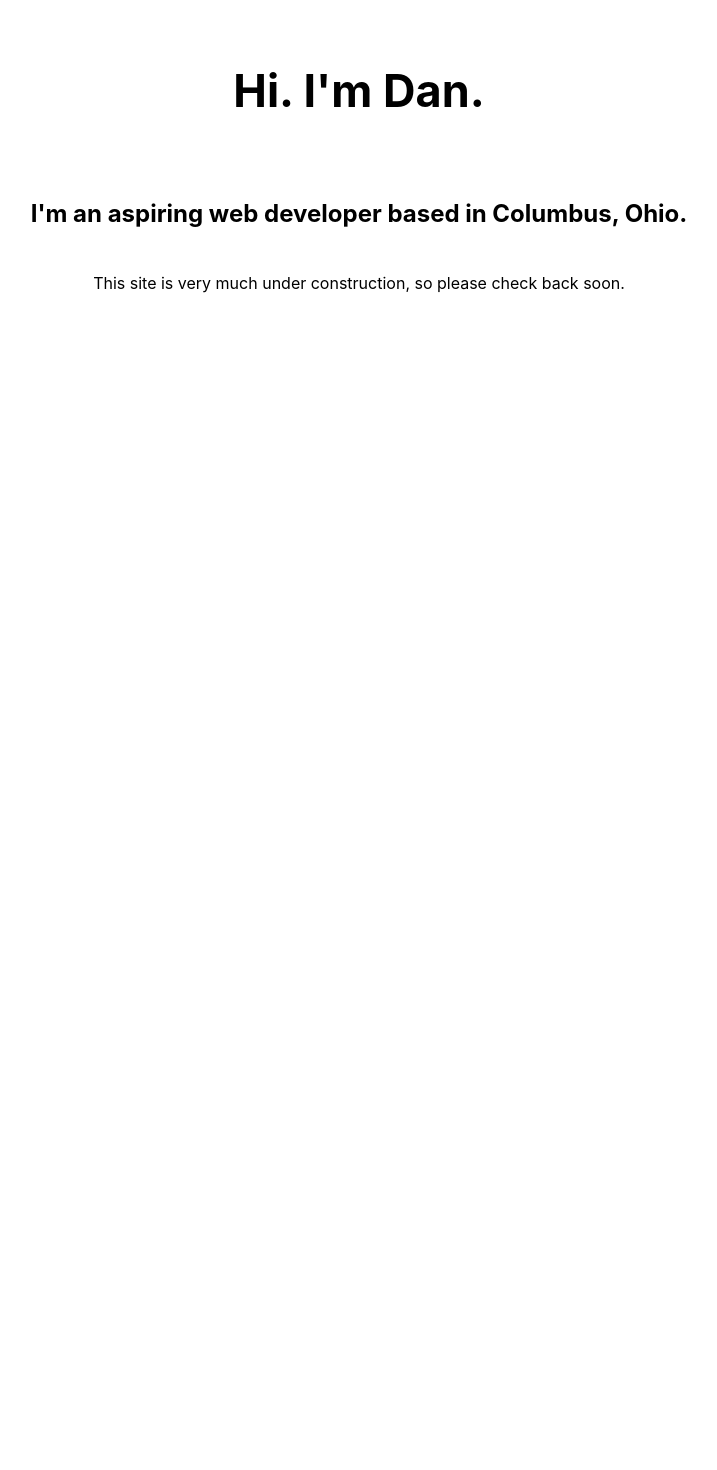
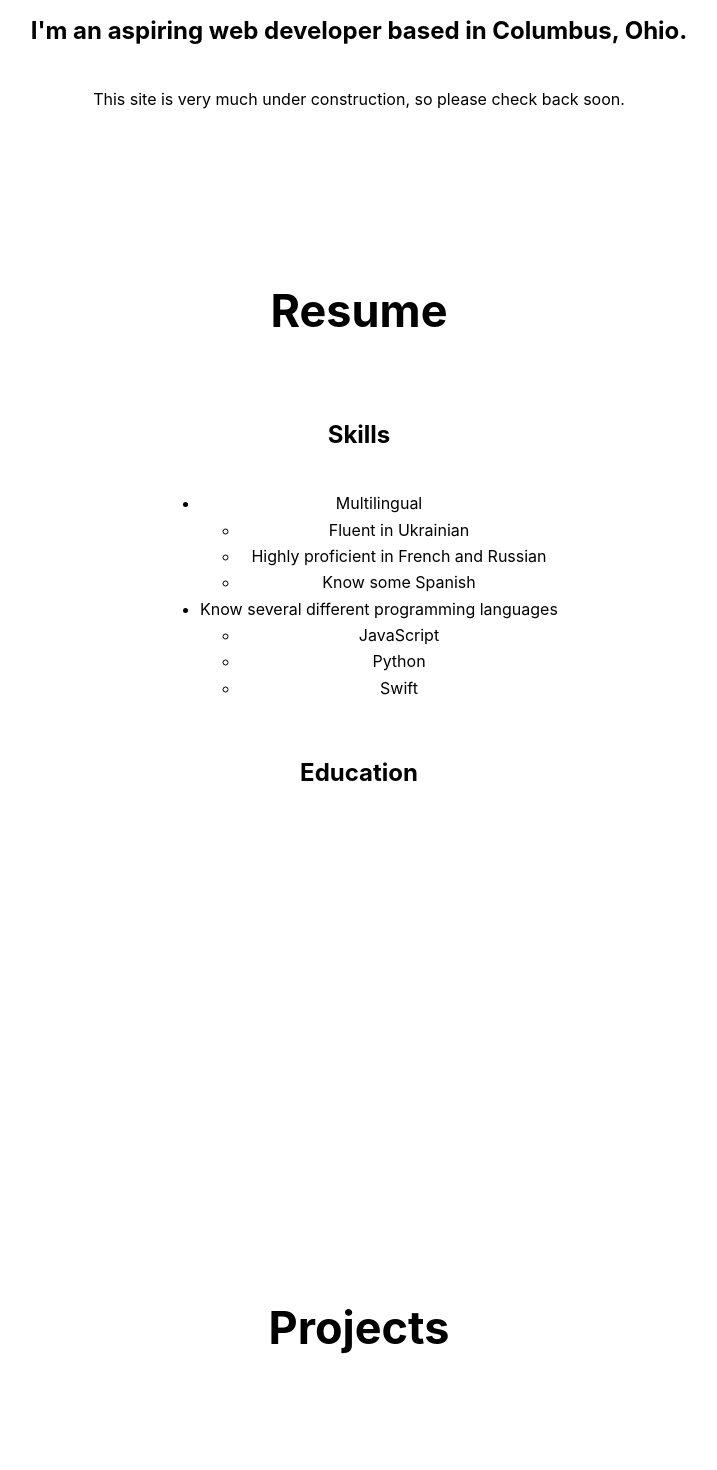
Before and after one commit to dsoloha/dansoloha-svelte, a Svelte app: page / in a window 1280 px wide. Shown: the part 240-1710 px from the top of the page, without its empty margins (281-998 px from the left). Before the commit the page ends 816 px from the top, so only its background shows below. Built offline with nearby package versions, Linux system fonts and the light colour scheme.

Commit message:
Began adding content

```diff
--- a/src/App.svelte
+++ b/src/App.svelte
@@ -1,8 +1,10 @@
 <script>
+  import About from './pages/about.svelte';
+  import Contact from './pages/contact.svelte';
+  import Projects from './pages/projects.svelte';
+  import Resume from './pages/resume.svelte';
+</script>
 
-import { title } from "process";
-
-</script>
 <main>
   <h1>Hi. I'm Dan.</h1>
   <h2>
@@ -11,4 +13,9 @@ import { title } from "process";
   <p>
     This site is very much under construction, so please check back soon.
   </p>
+
+  <Resume />
+  <Projects />
+  <About />
+  <Contact />
 </main>
--- /dev/null
+++ b/src/pages/about.svelte
@@ -0,0 +1,5 @@
+<main>
+	<h1>
+		About
+	</h1>
+</main>
--- /dev/null
+++ b/src/pages/contact.svelte
@@ -0,0 +1,5 @@
+<main>
+	<h1>
+		Contact
+	</h1>
+</main>
--- /dev/null
+++ b/src/pages/projects.svelte
@@ -0,0 +1,5 @@
+<main>
+	<h1>
+		Projects
+	</h1>
+</main>
--- /dev/null
+++ b/src/pages/resume.svelte
@@ -0,0 +1,42 @@
+
+<main>
+	<h1>
+		Resume
+	</h1>
+	<h2>
+		Skills
+	</h2>
+	<ul>
+		<li>
+			Multilingual
+			<ul>
+				<li>
+					Fluent in Ukrainian
+				</li>
+				<li>
+					Highly proficient in French and Russian
+				</li>
+				<li>
+					Know some Spanish
+				</li>
+			</ul>
+		</li>
+		<li>
+			Know several different programming languages
+			<ul>
+				<li>
+					JavaScript
+				</li>
+				<li>
+					Python
+				</li>
+				<li>
+					Swift
+				</li>
+			</ul>
+		</li>
+	</ul>
+	<h2>
+		Education
+	</h2>
+</main>
```
